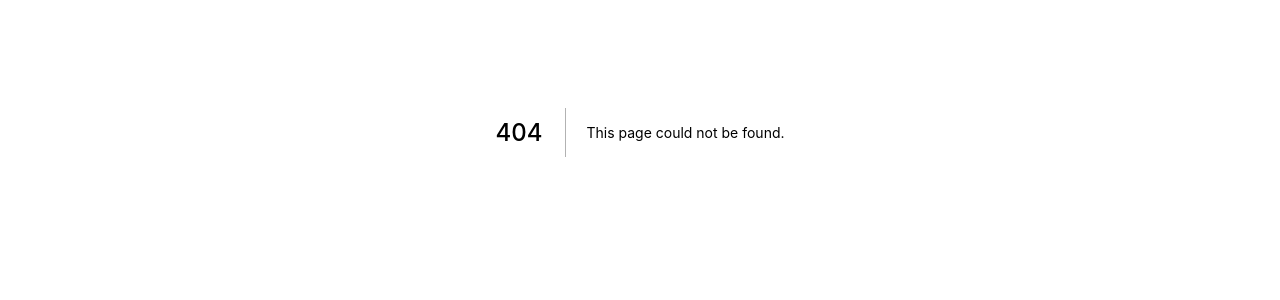
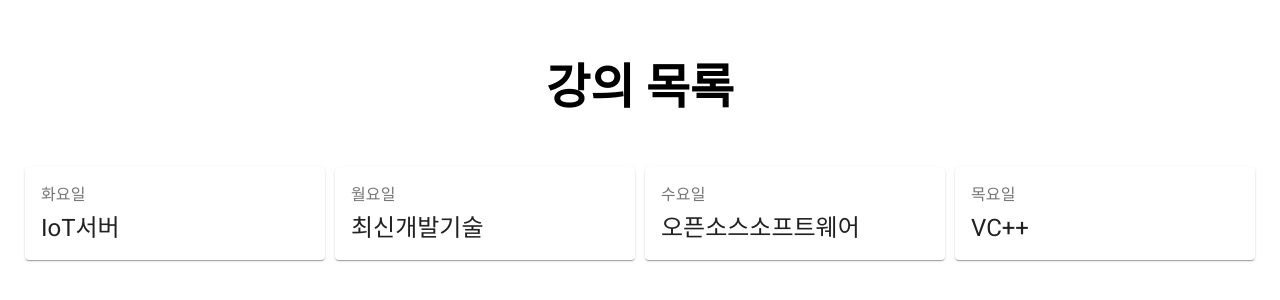
Before and after one commit to sukyeongh/attendance_check, a Next.js app in the folder front/: page /professors in a window 1280 px wide. Before the commit this address had no page. Shown: the part 268-568 px from the top of the page. Built offline with nearby package versions, Linux system fonts and the light colour scheme.

Commit message:
Front) 기능 추가 : 출결 확인 기능 추가

```diff
--- /dev/null
+++ b/front/pages/professors/index.js
@@ -0,0 +1,71 @@
+import Router from 'next/router';
+import Link from 'next/link';
+import styles from '../../styles/Home.module.css';
+import { makeStyles } from '@material-ui/core/styles';
+import { Card, CardContent, Typography, CardActionArea, Button } from '@material-ui/core';
+import {} from '@material-ui/icons';
+
+const useStyles = makeStyles({
+  root: {
+    minWidth: 300,
+    width: '300px',
+  },
+});
+
+const lecture_list = [
+  {
+    id: 1,
+    title: 'IoT서버',
+    day: '화요일',
+  },
+  {
+    id: 5,
+    title: '최신개발기술',
+    day: '월요일',
+  },
+  {
+    id: 6,
+    title: '오픈소스소프트웨어',
+    day: '수요일',
+  },
+  {
+    id: 7,
+    title: 'VC++',
+    day: '목요일',
+  },
+];
+
+const Professors = () => {
+  const classes = useStyles();
+
+  return (
+    <div className={styles.container}>
+      <main className={styles.main}>
+        <h1 className={styles.title}>강의 목록</h1>
+
+        <div className={styles.card}>
+          {lecture_list.map((item) => (
+            <div key={item.id} style={{ margin: `5px` }}>
+              <Link href={`/professors/${item.id}`}>
+                <Card className={classes.root}>
+                  <CardActionArea>
+                    <CardContent style={{ width: '300px' }}>
+                      <Typography color='textSecondary' gutterBottom>
+                        {item.day}
+                      </Typography>
+                      <Typography variant='h5' component='h2'>
+                        {item.title}
+                      </Typography>
+                    </CardContent>
+                  </CardActionArea>
+                </Card>
+              </Link>
+            </div>
+          ))}
+        </div>
+      </main>
+    </div>
+  );
+};
+
+export default Professors;
```
Also changed, not shown: front/pages/professors/[id].js (added, +58 -0 lines).
